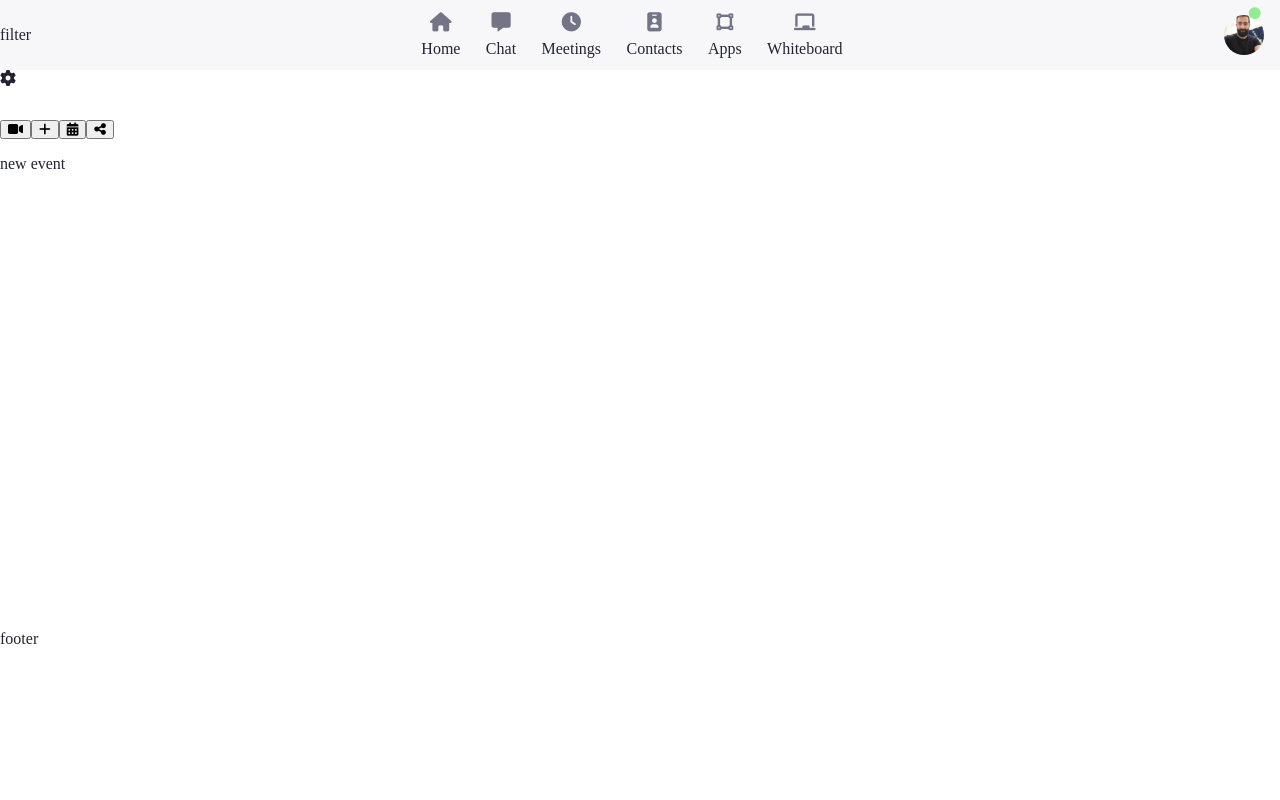
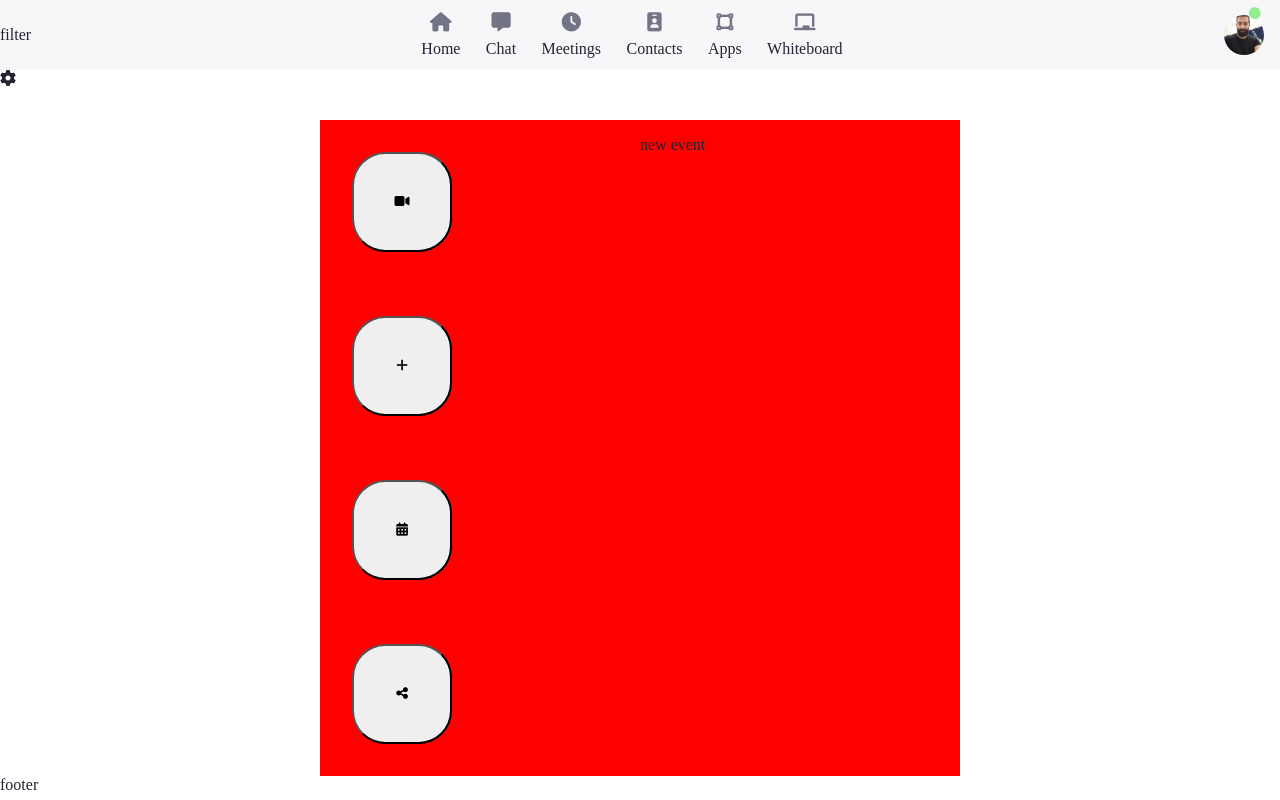
Before and after one commit to tal0311/zoom-clone-frontend, a Vue app: page / in a window 1280 px wide. Built offline with nearby package versions, Linux system fonts and the light colour scheme.

Commit message:
main container

```diff
--- /dev/null
+++ b/src/assets/styles/components/home-actions.scss
@@ -0,0 +1,12 @@
+.home-actions-container {
+  .action {
+    width: 100px;
+    height: 100px;
+    border-radius: 2.5em;
+    margin: 2rem;
+  }
+  &.flex {
+    flex-wrap: wrap;
+    width: 50%;
+  }
+}
--- /dev/null
+++ b/src/assets/styles/components/main-container.scss
@@ -0,0 +1,5 @@
+.main-container {
+  background-color: red;
+  max-width: 50%;
+  margin: auto;
+}
--- a/src/assets/styles/styles.scss
+++ b/src/assets/styles/styles.scss
@@ -15,3 +15,5 @@
 @import 'components/actions-container.scss';
 @import 'components/user-preview.scss';
 @import 'components/app-filter.scss';
+@import 'components/home-actions.scss';
+@import 'components/main-container.scss';
--- a/src/components/home-actions.vue
+++ b/src/components/home-actions.vue
@@ -1,9 +1,9 @@
 <template>
-  <section class="actions-container">
-    <button class="fa-solid fa-video"></button>
-    <button class="fa-solid fa-plus"></button>
-    <button class="fa-solid fa-calendar-days"></button>
-    <button class="fa-solid fa-share-nodes"></button>
+  <section class="home-actions-container flex">
+    <button class="action fa-solid fa-video"></button>
+    <button class="action fa-solid fa-plus"></button>
+    <button class="action fa-solid fa-calendar-days"></button>
+    <button class="action fa-solid fa-share-nodes"></button>
   </section>
 </template>
 
--- a/src/views/zoom-app.vue
+++ b/src/views/zoom-app.vue
@@ -4,7 +4,7 @@
     <div class="settings">
       <i class="fa-solid fa-gear"></i>
     </div>
-    <main class="main-container">
+    <main class="main-container flex">
       <home-actions></home-actions>
       <upcoming-events></upcoming-events>
     </main>
```
